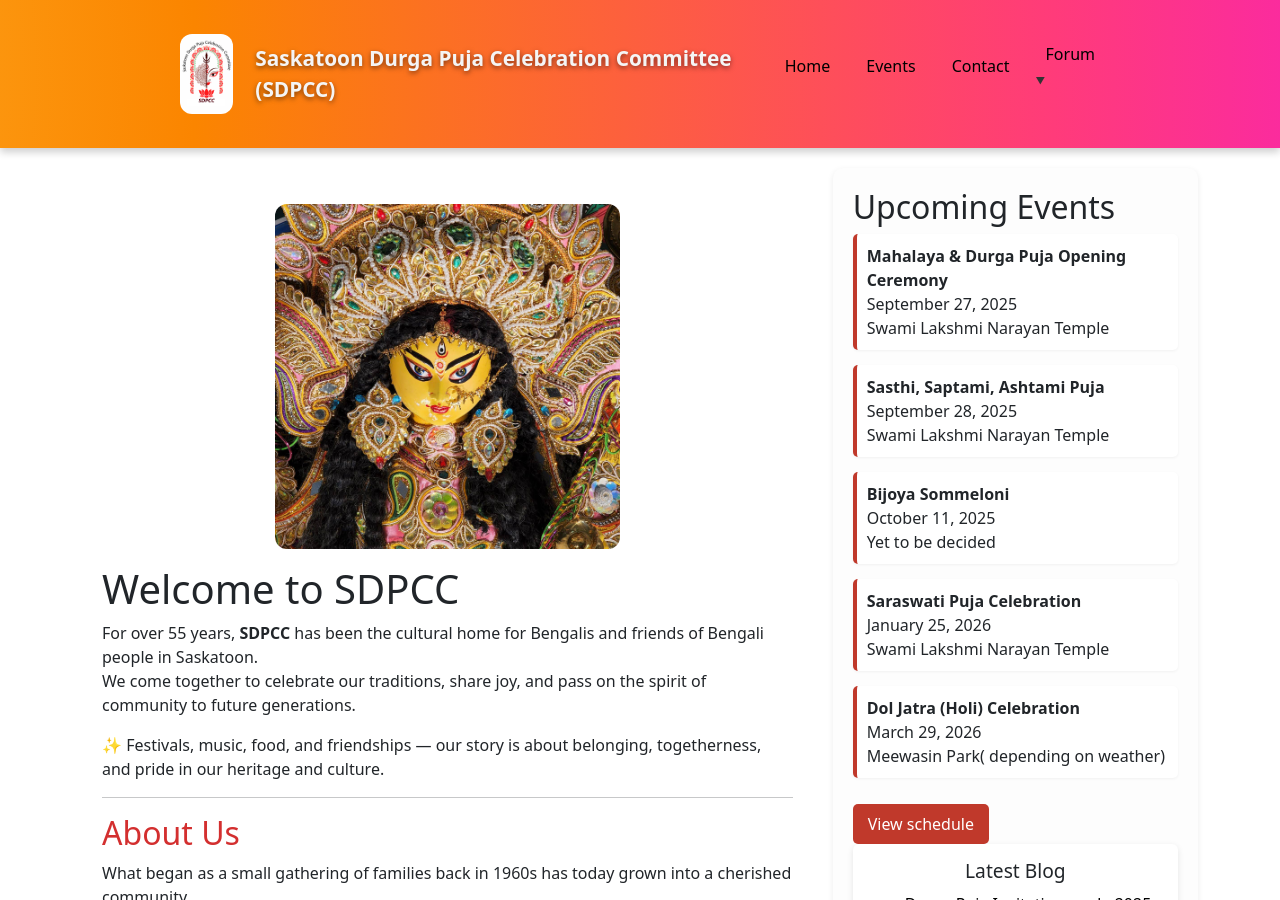
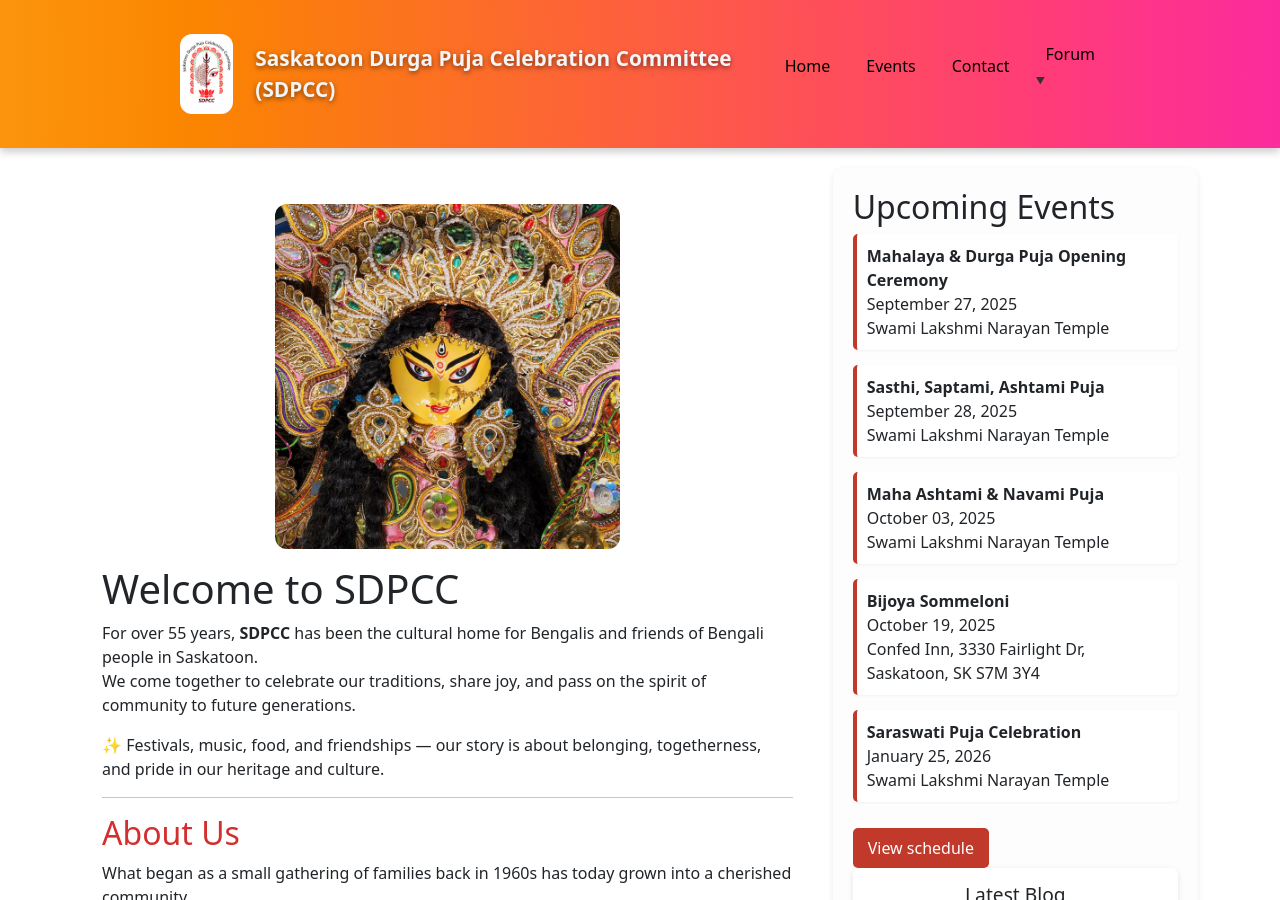
Before and after one commit to EZOPINC/sdpcc, a Jekyll site: the page built from index.md, in a window 1280 px wide and 900 px high. Built offline with Jekyll 4.4.1, drawn with Linux system fonts in a browser that asks for light colours.

Commit message:
events update

```diff
--- a/_data/events.yml
+++ b/_data/events.yml
@@ -6,14 +6,17 @@
     - time: "10:00 AM"
       program: "Opening Ritual"
       participants: "Priest & Volunteers"
-    - time: "12:00 PM"
+    - time: "11:30 PM"
       program: "Chanting & Pushpanjali"
       participants: "All Devotees"
+    - time: "12:00 PM"
+      program: "Bhog and Aarti"
+      participants: "Community Artists"
     - time: "12:30 PM"
       program: "Lunch Prasad Distribution"
       participants: "All Devotees"
     - time: "7:00 PM"
-      program: "Evening Aarti"
+      program: "Evening Aarti and prayers"
       participants: "All Devotees"
     - time: "7:30 PM"
       program: "Cultural Program"
@@ -30,27 +33,34 @@
     - time: "10:00 AM"
       program: "Morning Aarti & Puja"
       participants: "Priest & Volunteers"
-    - time: "11:00 AM"
-      program: "Cultural Performances"
+    - time: "10:30 AM"
+      program: "Puja and homa"
       participants: "Community Artists"
     - time: "12:30 PM"
+      program: "Bhog and Aarti"
+      participants: "All Devotees"
+    - time: "1:00 PM"
       program: "Lunch Prasad Distribution"
       participants: "All Devotees"
-    - time: "6:30 PM"
-      program: "Evening Aarti & Bhajans"
+    - time: "7:00 PM"
+      program: "Evening Aarti & Prayers"
       participants: "All Devotees"
 
-- date: "Oct 11, 2025"
-  day: "Saturday"
+- date: "Oct 03, 2025"
+  day: "Friday"
+  name: "Maha Ashtami & Navami Puja"
+  location: "Swami Lakshmi Narayan Temple"
+  schedule:
+    - time: "7:30 PM"
+      program: "Visarjan Ritual, Shanti Jal, Boron and Shindoor daan"
+      participants: "Priest & Volunteers"
+
+- date: "Oct 19, 2025"
+  day: "Sunday"
   name: "Bijoya Sommeloni"
-  location: "Yet to be decided"
+  location: "Confed Inn, 3330 Fairlight Dr, Saskatoon, SK S7M 3Y4"
 
 - date: "Jan 25, 2026"
   day: "Sunday"
   name: "Saraswati Puja Celebration"
   location: "Swami Lakshmi Narayan Temple"
-
-- date: "Mar 29, 2026"
-  day: "Sunday"
-  name: "Dol Jatra (Holi) Celebration"
-  location: "Meewasin Park( depending on weather)"
```
